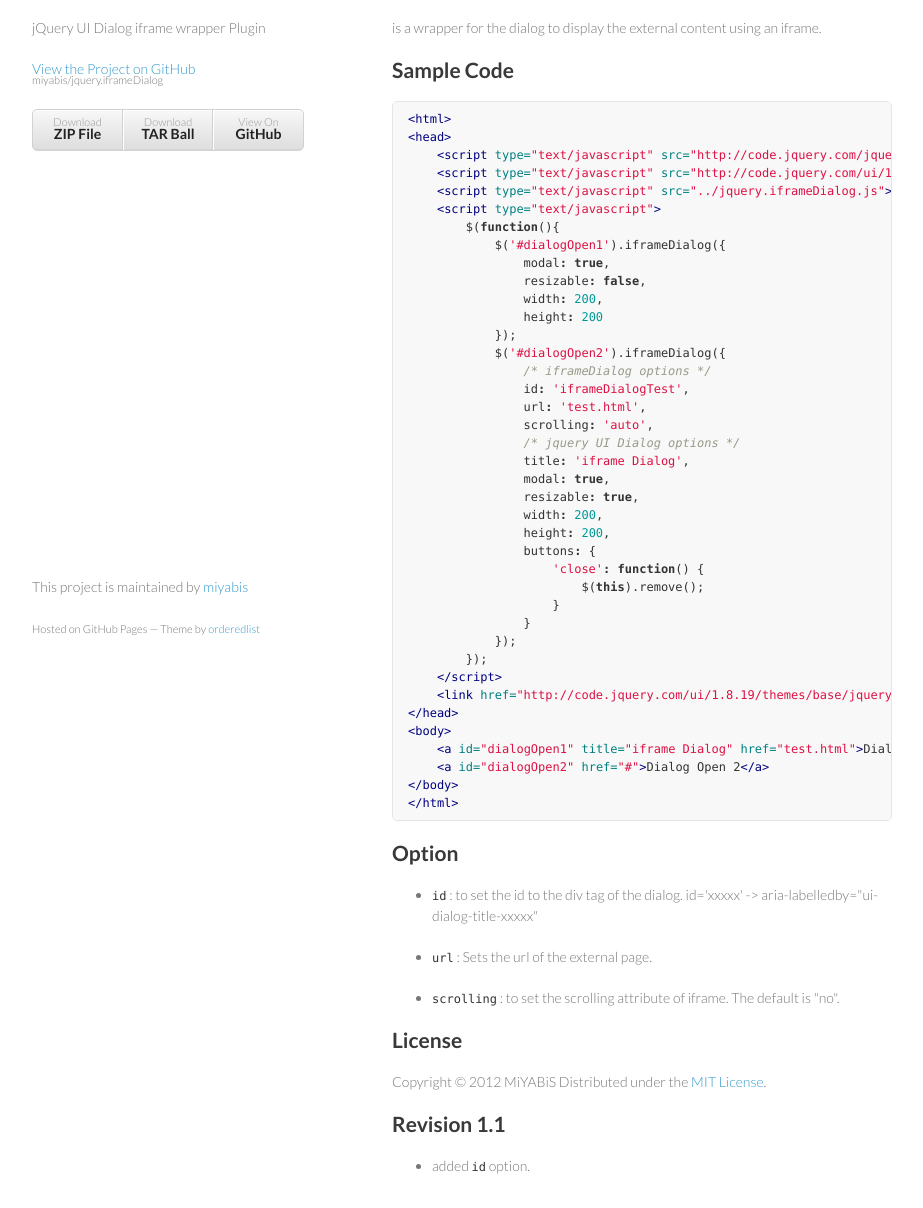
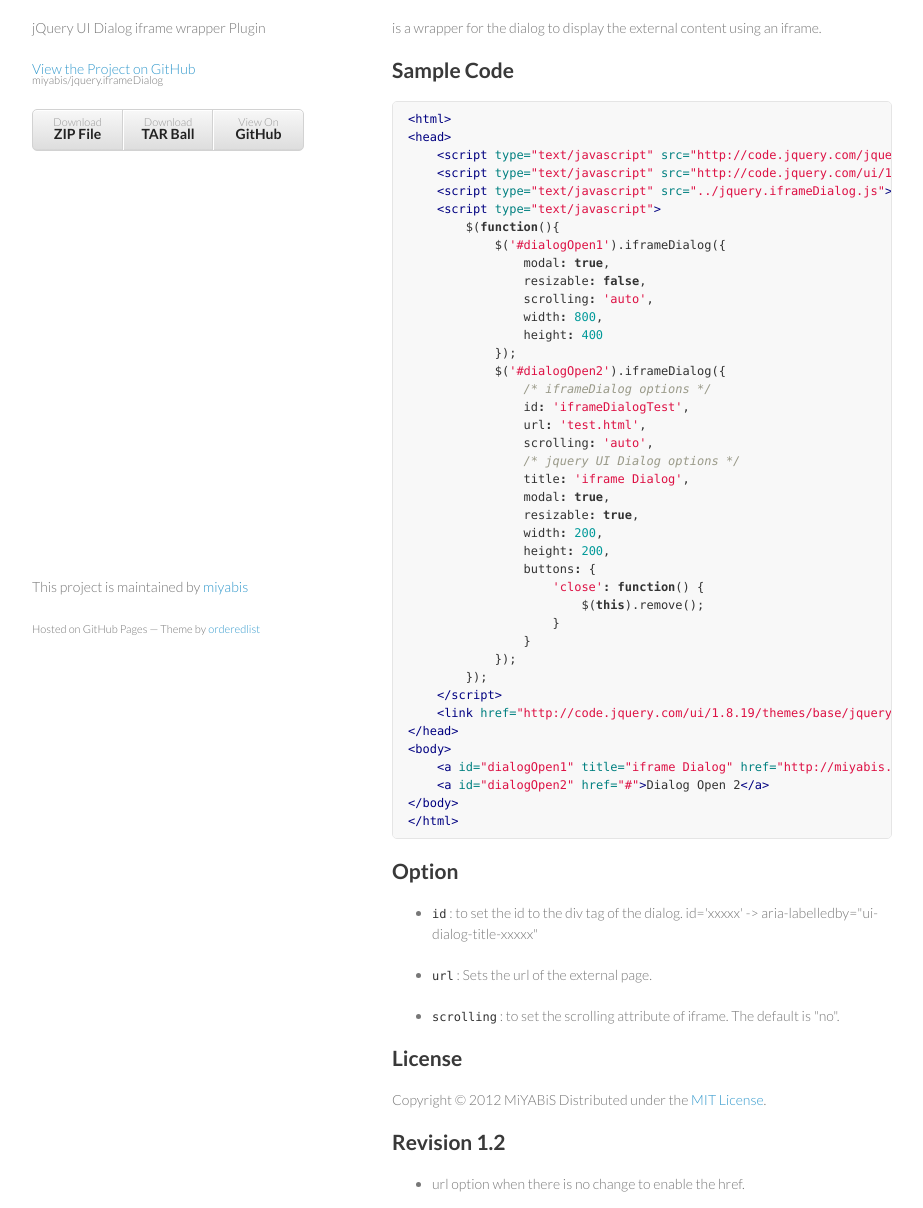
Before and after one commit to miyabis/jquery.iframeDialog, a plain HTML site: page index.html in a window 1280 px wide. Shown: the part 92-1300 px from the top of the page, without its empty margins (178-1101 px from the left). Drawn offline with Linux system fonts and the light colour scheme.

Commit message:
Create gh-pages branch via GitHub

```diff
--- a/index.html
+++ b/index.html
@@ -34,8 +34,7 @@
 
 <h2>Sample Code</h2>
 
-<div class="highlight">
-<pre><span class="nt">&lt;html&gt;</span>
+<div class="highlight"><pre><span class="nt">&lt;html&gt;</span>
 <span class="nt">&lt;head&gt;</span>
     <span class="nt">&lt;script </span><span class="na">type=</span><span class="s">"text/javascript"</span> <span class="na">src=</span><span class="s">"http://code.jquery.com/jquery-1.7.2.min.js"</span><span class="nt">&gt;&lt;/script&gt;</span>
     <span class="nt">&lt;script </span><span class="na">type=</span><span class="s">"text/javascript"</span> <span class="na">src=</span><span class="s">"http://code.jquery.com/ui/1.8.19/jquery-ui.min.js"</span><span class="nt">&gt;&lt;/script&gt;</span>
@@ -45,8 +44,9 @@
             <span class="nx">$</span><span class="p">(</span><span class="s1">'#dialogOpen1'</span><span class="p">).</span><span class="nx">iframeDialog</span><span class="p">({</span>
                 <span class="nx">modal</span><span class="o">:</span> <span class="kc">true</span><span class="p">,</span>
                 <span class="nx">resizable</span><span class="o">:</span> <span class="kc">false</span><span class="p">,</span>
-                <span class="nx">width</span><span class="o">:</span> <span class="mi">200</span><span class="p">,</span>
-                <span class="nx">height</span><span class="o">:</span> <span class="mi">200</span>
+                <span class="nx">scrolling</span><span class="o">:</span> <span class="s1">'auto'</span><span class="p">,</span>
+                <span class="nx">width</span><span class="o">:</span> <span class="mi">800</span><span class="p">,</span>
+                <span class="nx">height</span><span class="o">:</span> <span class="mi">400</span>
             <span class="p">});</span>
             <span class="nx">$</span><span class="p">(</span><span class="s1">'#dialogOpen2'</span><span class="p">).</span><span class="nx">iframeDialog</span><span class="p">({</span>
                 <span class="cm">/* iframeDialog options */</span>
@@ -70,13 +70,11 @@
     <span class="nt">&lt;link</span> <span class="na">href=</span><span class="s">"http://code.jquery.com/ui/1.8.19/themes/base/jquery-ui.css"</span> <span class="na">rel=</span><span class="s">"stylesheet"</span><span class="nt">/&gt;</span>
 <span class="nt">&lt;/head&gt;</span>
 <span class="nt">&lt;body&gt;</span>
-    <span class="nt">&lt;a</span> <span class="na">id=</span><span class="s">"dialogOpen1"</span> <span class="na">title=</span><span class="s">"iframe Dialog"</span> <span class="na">href=</span><span class="s">"test.html"</span><span class="nt">&gt;</span>Dialog Open 1<span class="nt">&lt;/a&gt;&lt;br/&gt;</span>
+    <span class="nt">&lt;a</span> <span class="na">id=</span><span class="s">"dialogOpen1"</span> <span class="na">title=</span><span class="s">"iframe Dialog"</span> <span class="na">href=</span><span class="s">"http://miyabis.github.com/jquery.iframeDialog/"</span><span class="nt">&gt;</span>Dialog Open 1<span class="nt">&lt;/a&gt;</span>
     <span class="nt">&lt;a</span> <span class="na">id=</span><span class="s">"dialogOpen2"</span> <span class="na">href=</span><span class="s">"#"</span><span class="nt">&gt;</span>Dialog Open 2<span class="nt">&lt;/a&gt;</span>
 <span class="nt">&lt;/body&gt;</span>
 <span class="nt">&lt;/html&gt;</span>
-</pre>
-</div>
-
+</pre></div>
 
 <h2>Option</h2>
 
@@ -94,7 +92,11 @@ The default is "no".</p></li>
 <p>Copyright © 2012 MiYABiS
 Distributed under the <a href="http://www.opensource.org/licenses/mit-license.php">MIT License</a>.</p>
 
-<h2>Revision 1.1</h2>
+<h2>Revision 1.2</h2>
+
+<ul>
+<li>  url option when there is no change to enable the href.</li>
+</ul><h2>Revision 1.1</h2>
 
 <ul>
 <li>  added <code>id</code> option.</li>
```
Also changed, not shown: params.json (+1 -1 lines).
